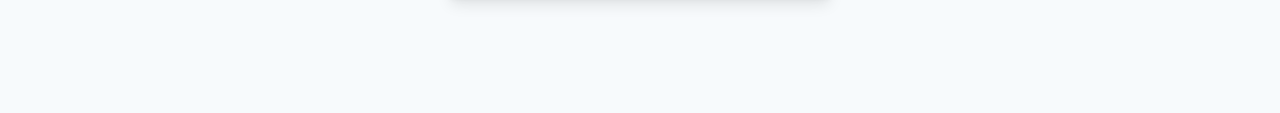
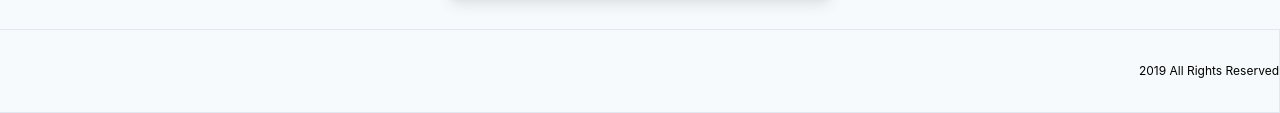
Before and after one commit to SceptreData/CodeZoo, a website with bundled scripts: page index.html in a window 1280 px wide. Shown: the part 1466-1579 px from the top of the page. Before the commit the page ends 1495 px from the top, so only its background shows below. Built offline with nearby package versions, Linux system fonts and the light colour scheme.

Commit message:
final commit for the night. Ugh

```diff
--- a/index.html
+++ b/index.html
@@ -555,6 +555,12 @@
     </div>
   </div>
 
+  <footer class=" text-xs text-right mx-auto border border-l-0 b bt-gray-300 py-8">
+    <div class="copyright container">
+      2019 All Rights Reserved
+    </div>
+  </footer>
+
   <script src="https://unpkg.com/micromodal/dist/micromodal.min.js"></script>
   <script src="https://cdnjs.cloudflare.com/ajax/libs/popper.js/1.12.9/umd/popper.min.js"
     integrity="sha384-ApNbgh9B+Y1QKtv3Rn7W3mgPxhU9K/ScQsAP7hUibX39j7fakFPskvXusvfa0b4Q"
```
